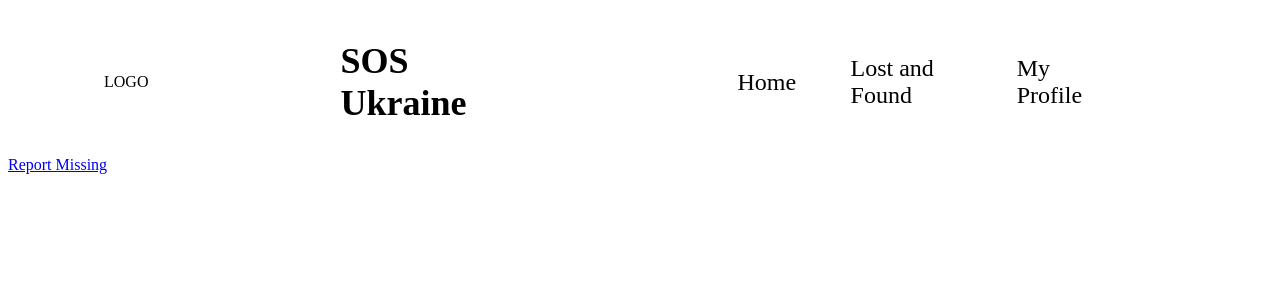
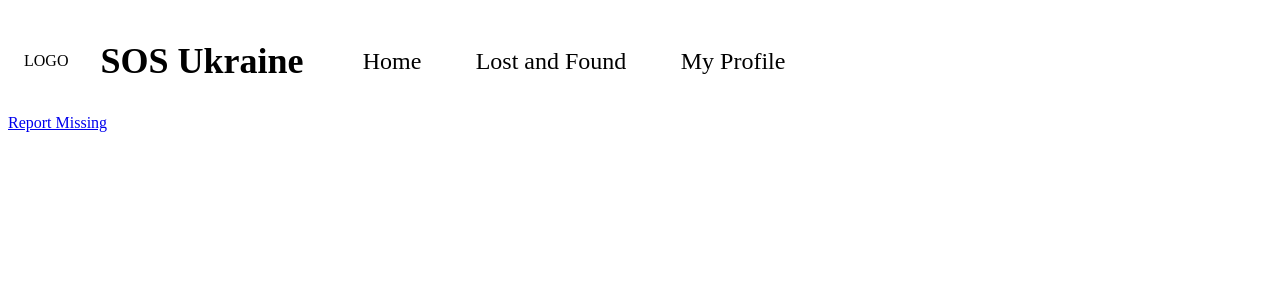
Before and after one commit to mananjain02/support-ukraine, a Django app: page /lost-and-found/ in a window 1280 px wide. Shown: the top 300 px of the page. Run offline with Django 4.2, Linux system fonts and the light colour scheme; data that the repository does not hold is empty; parts of the project's set-up code (start-up, migrations or seed data) failed here and were passed over.

Commit message:
css back

```diff
--- a/static/includes/header.css
+++ b/static/includes/header.css
@@ -8,8 +8,8 @@
     width: 100%;
 }
 .header-out span{
-    margin-left: 6rem;
-    margin-right: 6rem;
+    margin-left: 1rem;
+    margin-right: 1rem;
 }
 .header-in-mid{
     font-size: large;
```
